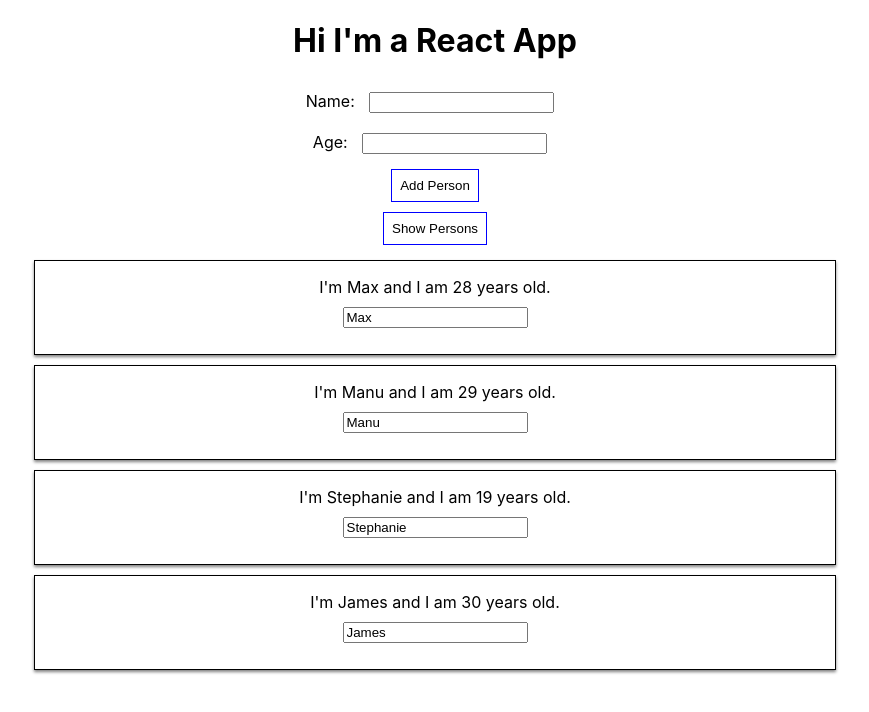
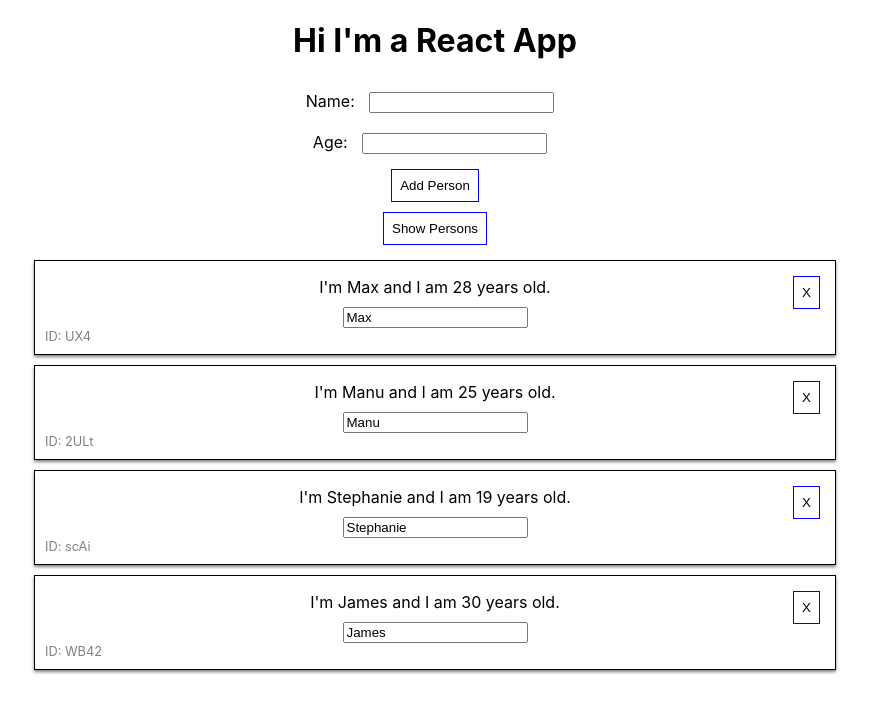
Before and after one commit to PathToLife/ReactCourseWork, a React (Create React App) app: page / in a window 1280 px wide. Both pictures are taken after a click on the button "Show Persons". Shown: the top 712 px of the page, without its empty margins (205-1074 px from the left). Built offline with nearby package versions, Linux system fonts and the light colour scheme.

Commit message:
use unique id from 'short id' for react "key" element. using map(index) as a key is not reliable because arrays can change index with sorting and inserting.

```diff
--- a/package.json
+++ b/package.json
@@ -5,7 +5,8 @@
   "dependencies": {
     "react": "^16.8.6",
     "react-dom": "^16.8.6",
-    "react-scripts": "3.0.1"
+    "react-scripts": "3.0.1",
+    "shortid": "^2.2.14"
   },
   "scripts": {
     "start": "react-scripts start",
--- a/src/App.js
+++ b/src/App.js
@@ -2,20 +2,33 @@ import React, {useState} from 'react';
 import Person from './Person/Person';
 import './App.css';
 
+const shortid = require('shortid');
+
+// Creates a person object with a unique id for database storage and list render efficiency
+function makePerson(name, age, id=null) {
+    return {id: (id) ? id : shortid.generate(), name, age};
+}
+
 function App() {
     const [statePersons, setStatePersons] = useState([
-        {name: "Max", age: 28},
-        {name: "Manu", age: 29},
-        {name: "Stephanie", age: 19},
-        {name: "James", age: 30}
+        makePerson('Max', 28),
+        makePerson('Manu', 25),
+        makePerson('Stephanie', 19),
+        makePerson('James', 30)
     ]);
 
     const [showPersons, setShowPersons] = useState(false);
 
-    const switchNameHandler = (event, index) => {
-        const newPersons = statePersons.slice(); // slice operator to copy, can also do spread [...x]
-        newPersons[index].name = event.target.value;
-        setStatePersons(newPersons)
+    const switchNameHandler = (event, id) => {
+        const index = statePersons.findIndex(p => p.id === id);
+        if (index >= 0) {
+            const newPersons = statePersons.slice(); // slice operator to copy, can also do spread [...x
+
+            // Immutability is super important so we make a new person object but with same id.
+            const oldP = statePersons[index];
+            newPersons[index] = makePerson(event.target.value, oldP.age, oldP.id);
+            setStatePersons(newPersons)
+        }
     };
 
     const [inputName, setInputName] = useState('');
@@ -24,17 +37,20 @@ function App() {
     const addPersonHandler = () => {
         if (inputName.length > 0 && !isNaN(parseInt(inputAge))) {
             const newPersons = [...statePersons];
-            newPersons.push({name: inputName, age:inputAge});
+            newPersons.push(makePerson(inputName, inputAge));
             setStatePersons(newPersons);
         } else {
             console.log('Invalid Person Input')
         }
     };
 
-    const deletePersonHandler = (event, index) => {
+    const deletePersonHandler = (id) => {
         const newPersons = [...statePersons];
-        newPersons.splice(index, 1);
-        setStatePersons(newPersons);
+        const index = newPersons.findIndex(p => p.id === id);
+        if (index > 0 ) {
+            newPersons.splice(index, 1);
+            setStatePersons(newPersons);
+        }
     };
 
     const togglePersonsHandler = () => {
@@ -43,15 +59,18 @@ function App() {
 
     // best way to output conditional content
     let PersonsHTML = (showPersons === true) ?
-        (statePersons.length > 0) ? statePersons.map((person, index) => {
+        (statePersons.length > 0) ? statePersons.map((person) => {
             return (<Person
-                key={index}
-                index={index}
+                // react expects a key for elements from arrays to render efficiently
+                // index is unreliable as the order of the array elements can change, therefore we use an unique id.
+                key={person.id}
+                id={person.id}
+
                 name={person.name}
                 age={person.age}
 
-                click={() => deletePersonHandler(index)}
-                change={(e) => switchNameHandler(e, index)}
+                delete={() => deletePersonHandler(person.id)}
+                change={(e) => switchNameHandler(e, person.id)}
             />)
         }) : <div className="warning-text">No persons</div> : null;
 
--- a/src/Person/Person.css
+++ b/src/Person/Person.css
@@ -6,4 +6,19 @@
     padding: 16px;
     text-align: center;
     margin: 10px auto;
+    position: relative;
 }
+
+.delete {
+    position: absolute;
+    top: 10px;
+    right: 10px;
+}
+
+.id {
+    color: grey;
+    position: absolute;
+    bottom: 10px;
+    left: 10px;
+    font-size: 0.8em;
+}
--- a/src/Person/Person.js
+++ b/src/Person/Person.js
@@ -3,10 +3,12 @@ import './Person.css';
 
 const Person = (props) => {
     return (
-        <div className="Person" onClick={props.click}>
+        <div className="Person">
             <span>I'm {props.name} and I am {props.age} years old.</span>
             <br/>
             <input type="text" onChange={props.change} value={props.name}/>
+            <button className="delete" onClick={props.delete}>X</button>
+            <div className="id">ID: {props.id}</div>
         </div>
     )
 };
```
Also changed, not shown: 2 other files (tests, documents, lock files or other folders).
